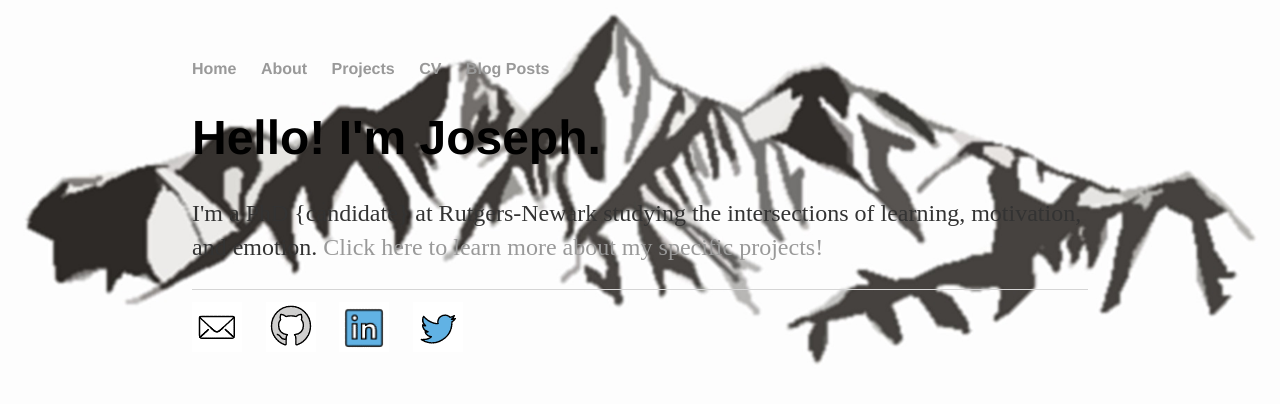
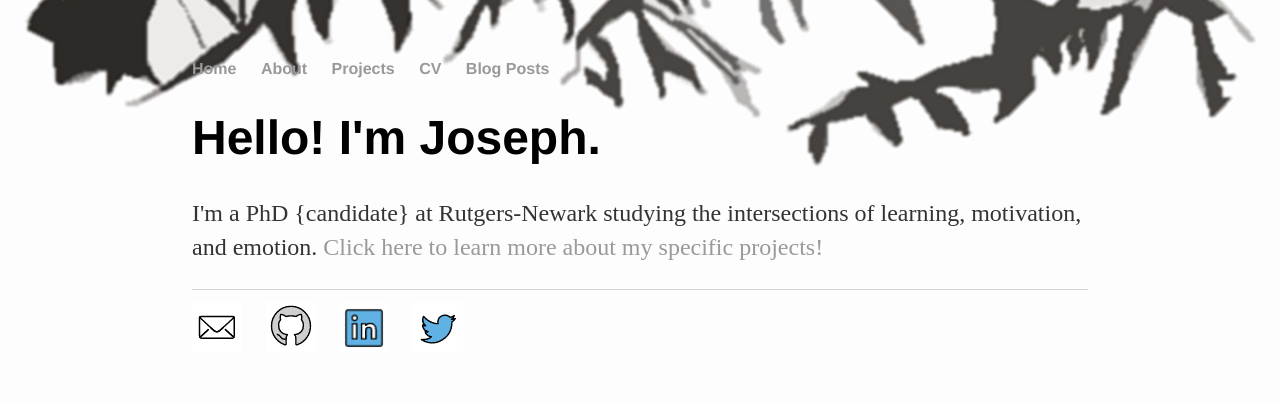
Before and after one commit to ColantonioLearn/ColantonioLearn.github.io, a Jekyll site: the page built from index.html, in a window 1280 px wide. Shown: the top 404 px of the page. Built offline with Jekyll 4.4.1, drawn with Linux system fonts in a browser that asks for light colours.

Commit message:
bg position

```diff
--- a/css/main.css
+++ b/css/main.css
@@ -3,7 +3,7 @@ body {
     width: 70%;
     background: url(/images/mountain_lines.jpg);
     background-color: white;
-    background-position: center;
+    background-position: bottom;
     background-size: cover;
     background-repeat: no-repeat;
     background-attachment: scroll;
```
